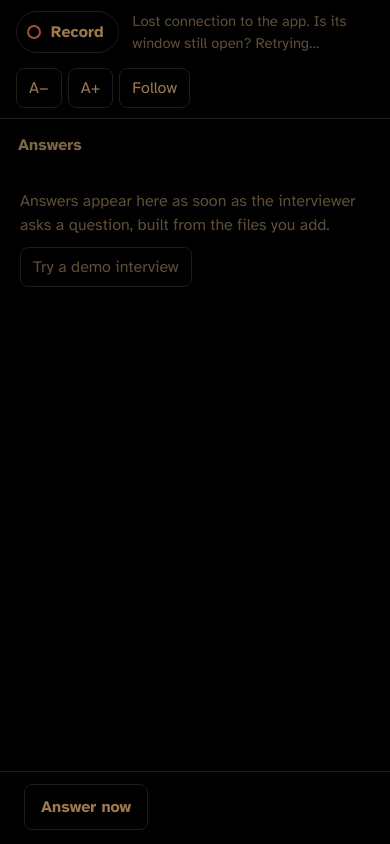
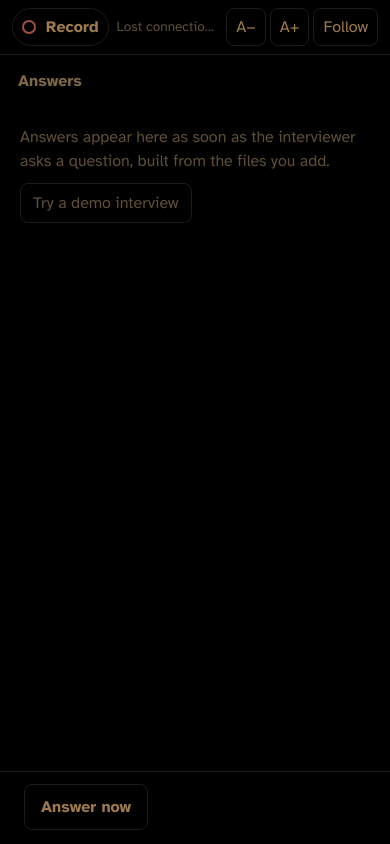
Before and after one commit to hanai-dev/interview-copilot, a website: page static/index.html in a window 390 px wide. Drawn offline with Linux system fonts and the light colour scheme.

Commit message:
experiment: feature/phone-record single-row phone header

```diff
--- a/static/index.html
+++ b/static/index.html
@@ -193,6 +193,11 @@ details summary { cursor: pointer; color: var(--ink-2); margin-bottom: 8px; }
   .rec-btn, .rec-btn.on { background: none; color: var(--ink); border: 1px solid var(--line); min-width: 0; padding: 8px 14px 8px 10px; font-size: 1em; }
   .rec-btn .dot, .rec-btn.on .dot { background: none; border: 2px solid var(--rec); }
   .rec-btn.on { color: var(--rec); border-color: var(--rec); }
+  /* one header row, so the answer keeps the screen */
+  .bar { flex-wrap: nowrap; gap: 8px; padding: 8px 12px; }
+  .status { min-width: 0; font-size: .85em; white-space: nowrap; overflow: hidden; text-overflow: ellipsis; }
+  .tools { gap: 4px; flex: none; }
+  .tools .ghost, .rec-btn { padding: 6px 9px; }
   #followBtn[aria-pressed="false"] { color: var(--ink-3); text-decoration: line-through; }
   .answers-col { border: 0; }
   .answers { padding: 0 16px 40vh; }  /* room for the last lines to scroll up to the reading line */
```
